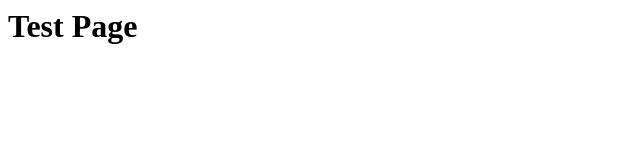
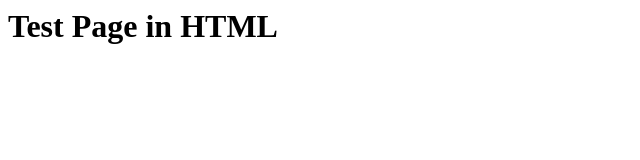
Before and after one commit to devginie/devginie.github.io, a plain HTML site: page index.html in a window 1280 px wide. Shown: the whole page, without its empty margins (0-640 px from the left). Drawn offline with Linux system fonts and the light colour scheme.

Commit message:
Update index.html

```diff
--- a/index.html
+++ b/index.html
@@ -1,5 +1,5 @@
 <html>
 <body>
-<h1>Test Page</h1>
+<h1>Test Page in HTML</h1>
 </body>
 </html>
```
